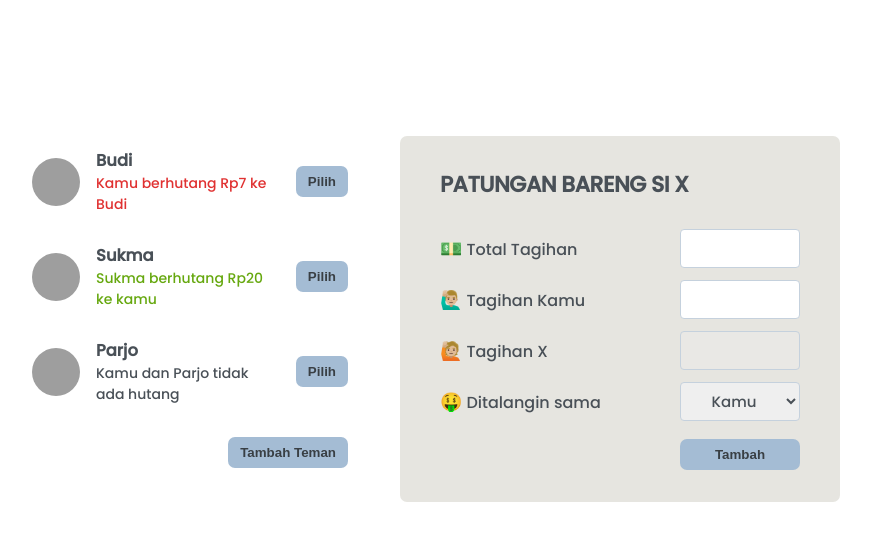
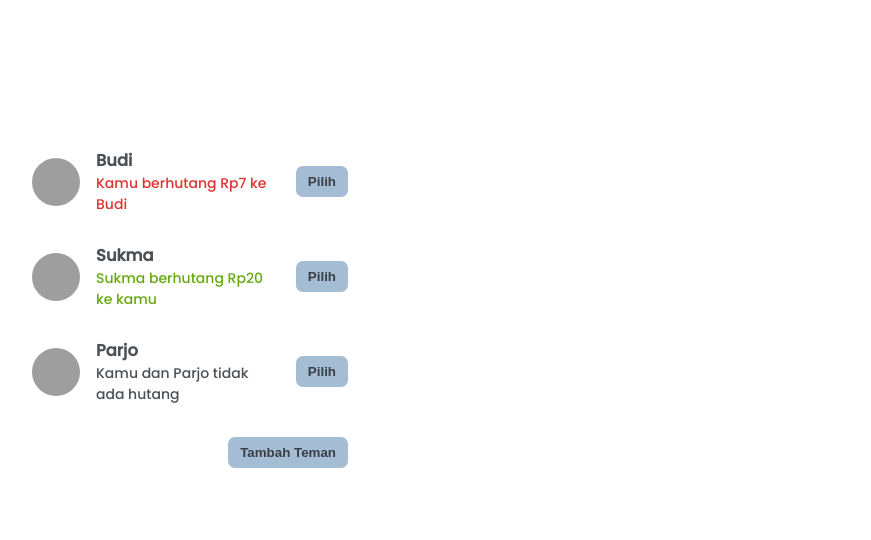
Before and after one commit to SanjayaPutra23/Reactjs_part4-Split-Bill, a React (Create React App) app: page / in a window 1280 px wide. Shown: the top 540 px of the page, without its empty margins (210-1081 px from the left). Built offline with nearby package versions, Linux system fonts and the light colour scheme; grey boxes are pictures that could not be loaded.

Commit message:
menampilkan form split bill berdasarkan data teman

```diff
--- a/src/App.js
+++ b/src/App.js
@@ -27,25 +27,38 @@ const initialFriends = [
 export default function App() {
   const [friends, setFriends] = useState(initialFriends);
   const [showAddFriend, setShowAddFriend] = useState(false);
+  const [selectedFriend, setSelectedFriend] = useState(null);
 
   function handleShowAddFriend() {
     setShowAddFriend((showAddFriend) => !showAddFriend);
+    setSelectedFriend(null);
   }
 
   function handleAddFriend(friend) {
     setFriends((friends) => [...friends, friend]);
   }
 
+  function handleSelectedFriend(friend) {
+    setSelectedFriend((selected) =>
+      selected?.id === friend.id ? null : friend
+    );
+    setShowAddFriend(false);
+  }
+
   return (
     <div className="app">
       <div className="sidebar">
-        <FriendList friends={friends} />
+        <FriendList
+          friends={friends}
+          onSelected={handleSelectedFriend}
+          selectedFriend={selectedFriend}
+        />
         {showAddFriend && <FormAddFriend onAddFriend={handleAddFriend} />}
         <button className="button" onClick={handleShowAddFriend}>
           {showAddFriend ? "Tutup" : "Tambah Teman"}
         </button>
       </div>
-      <FormSplitBill />
+      {selectedFriend && <FormSplitBill selectedFriend={selectedFriend} />}
     </div>
   );
 }
--- a/src/components/FormSplitBill.js
+++ b/src/components/FormSplitBill.js
@@ -1,7 +1,7 @@
-export default function FormSplitBill() {
+export default function FormSplitBill({ selectedFriend }) {
   return (
     <form action="" className="form-split-bill">
-      <h2>Patungan Bareng si X</h2>
+      <h2>Patungan Bareng si {selectedFriend.name}</h2>
 
       <label htmlFor="">💵Total Tagihan</label>
       <input type="text" name="" id="" />
@@ -9,13 +9,13 @@ export default function FormSplitBill() {
       <label htmlFor="">🙋🏼‍♂️Tagihan Kamu</label>
       <input type="text" name="" id="" />
 
-      <label htmlFor="">🙋🏼Tagihan X</label>
+      <label htmlFor="">🙋🏼Tagihan {selectedFriend.name}</label>
       <input type="text" name="" id="" disabled />
 
       <label htmlFor="">🤑Ditalangin sama</label>
       <select name="" id="">
         <option value="user">Kamu</option>
-        <option value="friend">X</option>
+        <option value="friend">{selectedFriend.name}</option>
       </select>
 
       <button className="button">Tambah</button>
--- a/src/components/Friend.js
+++ b/src/components/Friend.js
@@ -1,6 +1,7 @@
-export default function Friend({ friend }) {
+export default function Friend({ friend, onSelected, selectedFriend }) {
+  const isSelected = selectedFriend?.id === friend.id;
   return (
-    <li>
+    <li className={isSelected ? "selected" : ""}>
       <img src={friend.image} alt={friend.name} />
       <h3>{friend.name}</h3>
       {friend.balance < 0 && (
@@ -14,7 +15,9 @@ export default function Friend({ friend }) {
         </p>
       )}
       {friend.balance === 0 && <p>Kamu dan {friend.name} tidak ada hutang</p>}
-      <button className="button">Pilih</button>
+      <button className="button" onClick={() => onSelected(friend)}>
+        {isSelected ? "Tutup" : "Pilih"}
+      </button>
     </li>
   );
 }
--- a/src/components/FriendList.js
+++ b/src/components/FriendList.js
@@ -1,10 +1,15 @@
 import Friend from "./Friend";
 
-export default function FriendList({ friends }) {
+export default function FriendList({ friends, onSelected, selectedFriend }) {
   return (
     <ul>
       {friends.map((friend, index) => (
-        <Friend friend={friend} key={index} />
+        <Friend
+          friend={friend}
+          key={index}
+          onSelected={onSelected}
+          selectedFriend={selectedFriend}
+        />
       ))}
     </ul>
   );
```
